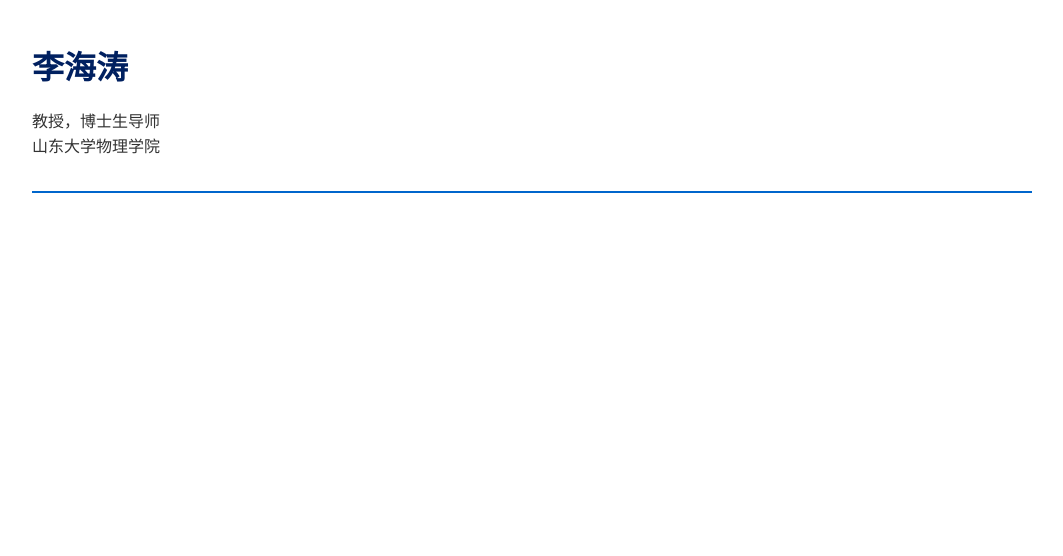
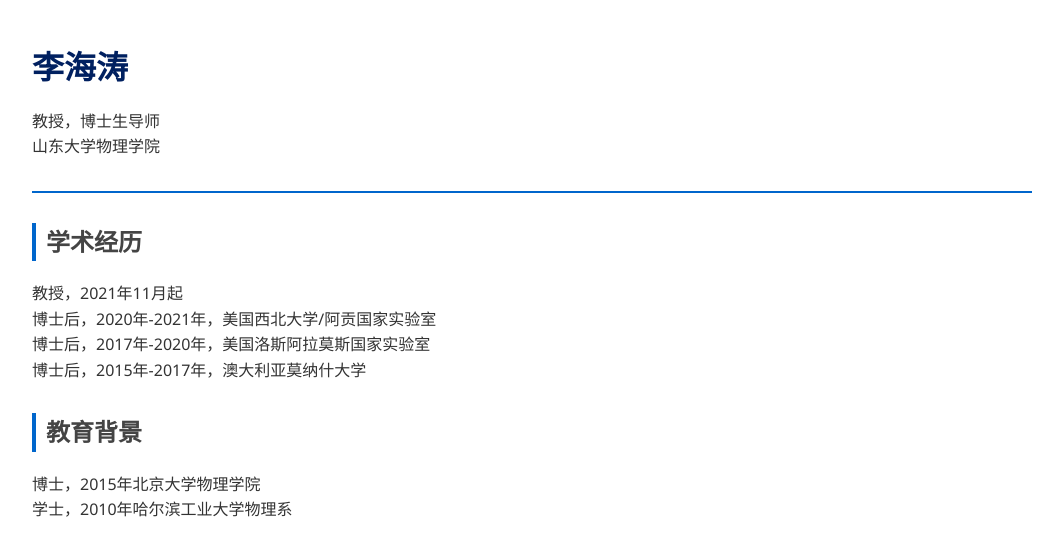
Before and after one commit to haitaoli1/haitaoli1.github.io, a plain HTML site: page index.html in a window 1280 px wide. Shown: the whole page, without its empty margins (108-1171 px from the left). Drawn offline with Linux system fonts and the light colour scheme.

Commit message:
Update index.html

```diff
--- a/index.html
+++ b/index.html
@@ -47,8 +47,24 @@
 </head>
 <body>
     <div class="header">
-    <h1>李海涛</h1>
-    <p>教授，博士生导师<br>山东大学物理学院</p>
+        <h1>李海涛</h1>
+        <p>教授，博士生导师<br>山东大学物理学院</p>
+    </div>
+
+    <div class="section">
+        <h2>学术经历</h2>
+        <p>教授，2021年11月起<br>
+           博士后，2020年-2021年，美国西北大学/阿贡国家实验室<br>
+           博士后，2017年-2020年，美国洛斯阿拉莫斯国家实验室 <br>
+           博士后，2015年-2017年，澳大利亚莫纳什大学
+        </p>
+    </div>
+
+    <div class="section">
+        <h2>教育背景</h2>
+        <p>博士，2015年北京大学物理学院<br>
+           学士，2010年哈尔滨工业大学物理系
+        </p>
     </div>
 </body>
 </html>
```
